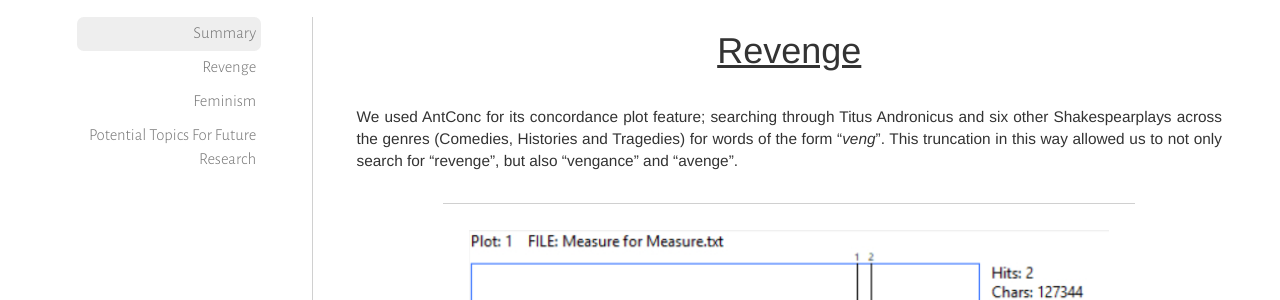
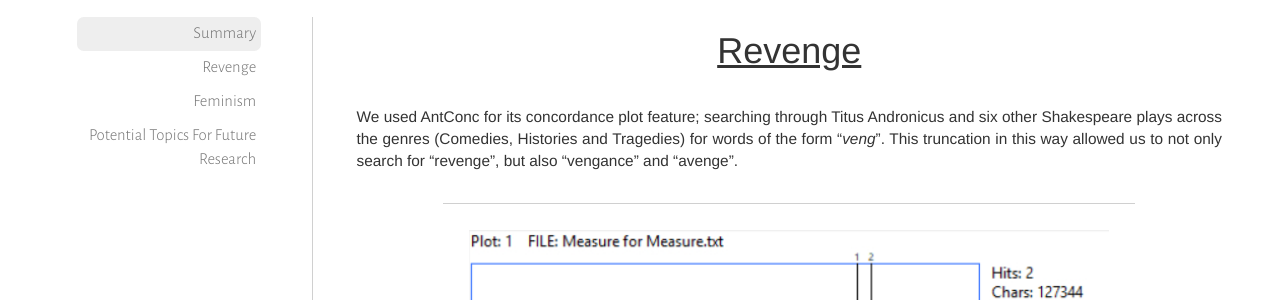
Before and after one commit to iahmed0/SU-LOSP.github.io, a Jekyll site: the page built from _analyses/titus_andronicus/index.md, in a window 1280 px wide and 900 px high, scrolled down 512 px. Shown: the part 152-452 px from the top of the window. Built offline with Jekyll 4.4.1, drawn with Linux system fonts in a browser that asks for light colours.

Commit message:
Update index.md

```diff
--- a/_analyses/titus_andronicus/index.md
+++ b/_analyses/titus_andronicus/index.md
@@ -11,7 +11,7 @@ summary: Titus Andronicus is one of Shakespeare’s earliest plays, a Roman trag
 Titus Andronicus is one of Shakespeare’s earliest plays, a Roman tragedy that takes place after a war with an Assyrian army, the Goths. Rome’s soldiers were led to victory by their general Titus Andronicus, but not without casualties. Having lost twenty-one of twenty-five sons to the violent conflict, Titus decides one of his hostages of war should also feel the pain of losing a child.  After sacrificing the eldest son of Tamora, the Goth’s Queen, he starts a violent cycle of retribution that underscores several key themes in the story.  With Rome’s emperor also passing away during the period of war, the process of filling an imperial power vacuum becomes important to the plot.  The deceased emperor’s two eldest sons are left vying for power, and romantic interests relating to naming an empress.  This results in political ambition and corruption driving the acts of violence as the play develops.  Through a variety of text-analysis software tools, we believe that Rome’s descent into carnal violence and deceit gives us an interesting platform to represent the themes of Titus Andronicus graphically.
 
 # Revenge
-We used AntConc for its concordance plot feature; searching through Titus Andronicus and six other Shakespearplays across the genres (Comedies, Histories and Tragedies) for words of the form "*veng*". This truncation in this way allowed us to not only search for "revenge", but also "vengance" and "avenge".
+We used AntConc for its concordance plot feature; searching through Titus Andronicus and six other Shakespeare plays across the genres (Comedies, Histories and Tragedies) for words of the form "*veng*". This truncation in this way allowed us to not only search for "revenge", but also "vengance" and "avenge".
 <figure>
   <img src="Plots page.jpg" alt="Concordenance Plots"/>
 </figure>
```
